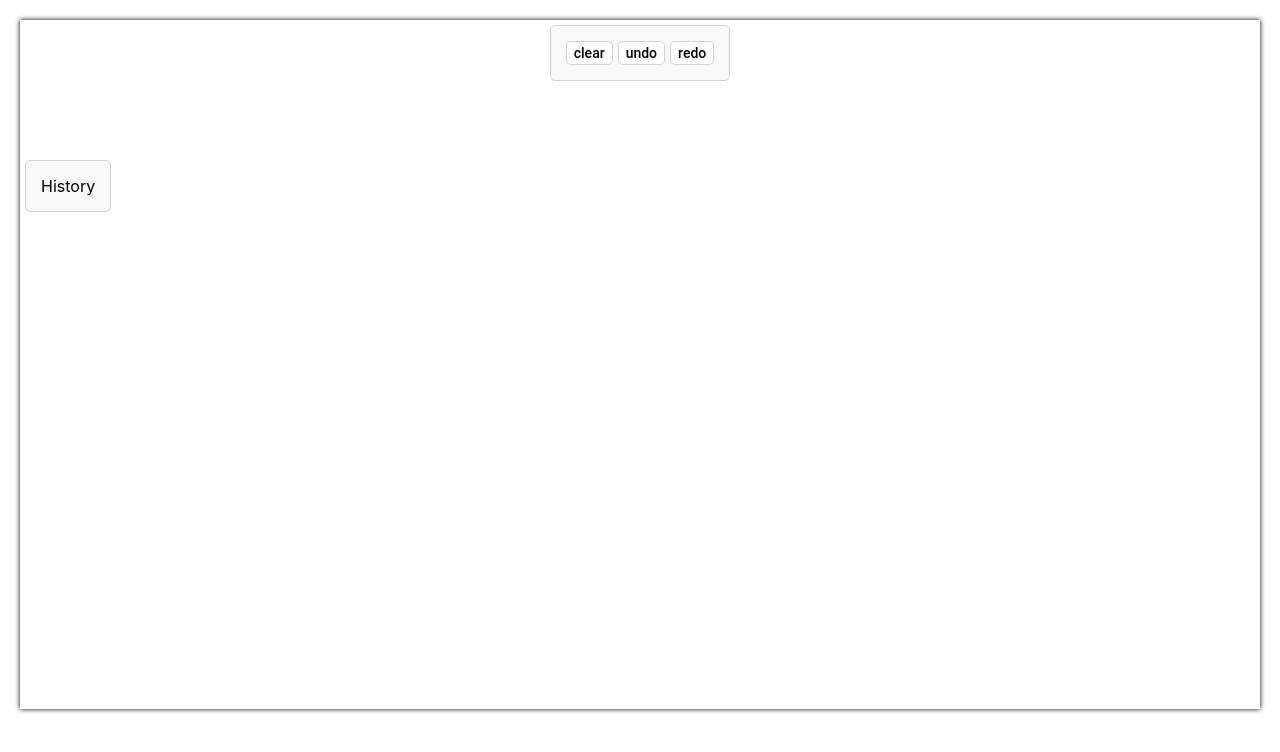
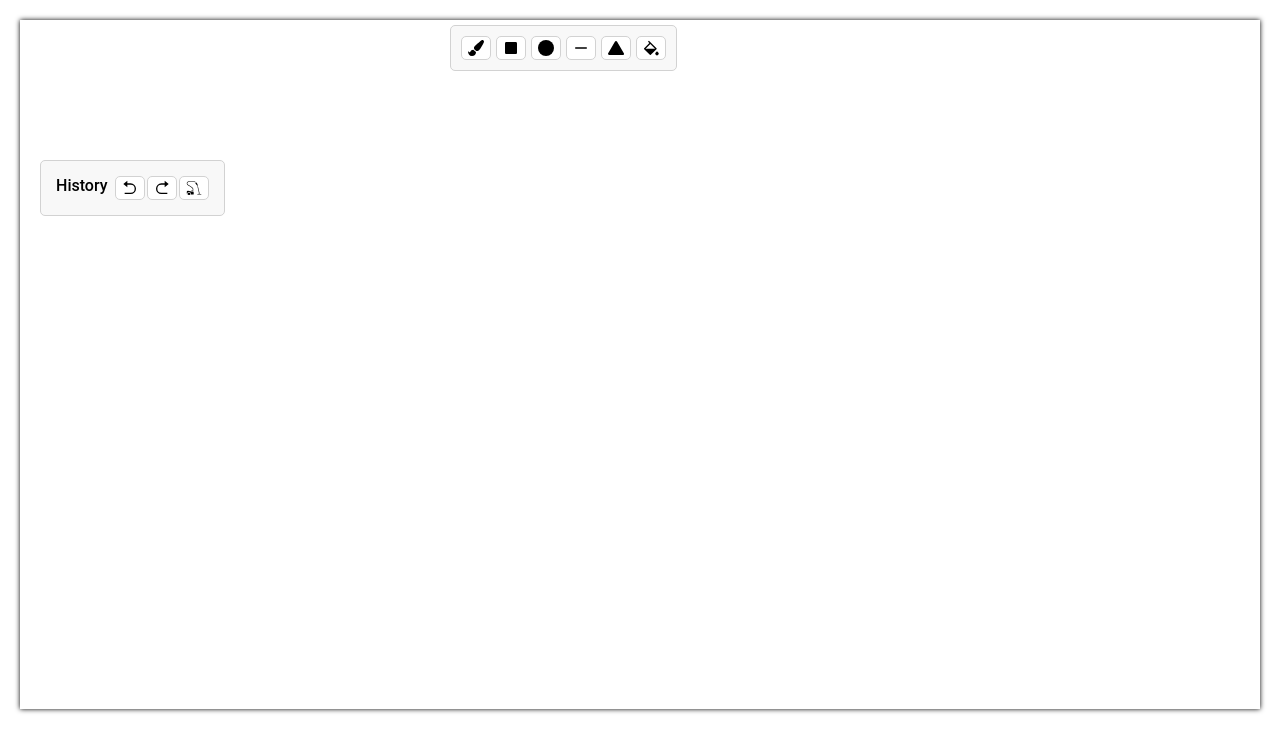
Before and after one commit to rr1me/sketch-service, a React (Create React App) app: page / in a window 1280 px wide. Shown: the top 752 px of the page. Built offline with nearby package versions, Linux system fonts and the light colour scheme.

Commit message:
dividing logic, history, tools

```diff
--- a/package.json
+++ b/package.json
@@ -13,6 +13,7 @@
     "@types/react-dom": "^18.0.10",
     "react": "^18.2.0",
     "react-dom": "^18.2.0",
+    "react-icons": "^4.7.1",
     "react-redux": "^8.0.5",
     "react-scripts": "5.0.1",
     "sass": "^1.57.1",
--- /dev/null
+++ b/src/Components/Brushes/baseBrush.ts
@@ -0,0 +1,44 @@
+import React from 'react';
+import { actions } from '../../redux/slices/controlSlice';
+import { AppDispatch } from '../../redux/store';
+import { ITool } from './itool';
+
+const { save } = actions;
+
+const baseBrush = ({ canvas, pos, dispatch }: ITool): (((e: MouseEvent) => void) | (() => void))[] => {
+	const ctx = canvas.current!.getContext('2d')!;
+	ctx.lineWidth = 15;
+	ctx.lineCap = 'round';
+	ctx.lineJoin = 'round';
+
+	const updCoord = (e: MouseEvent) => {
+		const c = 20;
+		pos.x = e.clientX - c;
+		pos.y = e.clientY - c;
+	};
+
+	const mouseDown = (e: MouseEvent) => {
+		if (!canvas.current) return;
+		updCoord(e);
+		ctx.beginPath();
+		ctx.moveTo(pos.x, pos.y);
+	};
+
+	const mouseUp = () => {
+		ctx.closePath();
+		const items = canvas.current?.toDataURL();
+		dispatch(save({type: 'Brush', save: items}));
+	};
+
+	const mouseMove = (e: MouseEvent) => {
+		if (e.buttons !== 1 || !ctx) return;
+
+		ctx.lineTo(pos.x, pos.y);
+		ctx.stroke();
+		updCoord(e);
+	};
+
+	return [mouseDown, mouseMove, mouseUp];
+};
+
+export default baseBrush;
--- /dev/null
+++ b/src/Components/Brushes/itool.ts
@@ -0,0 +1,8 @@
+import React from 'react';
+import { AppDispatch } from '../../redux/store';
+
+export interface ITool{
+	canvas: React.RefObject<HTMLCanvasElement>,
+	pos: { x: number, y: number },
+	dispatch: AppDispatch
+}
--- /dev/null
+++ b/src/Components/Brushes/square.ts
@@ -0,0 +1,5 @@
+import { ITool } from './itool';
+
+const square = ({ canvas, pos, dispatch }: ITool) => {
+	return '';
+}
--- a/src/Components/Controls/Controls.module.scss
+++ b/src/Components/Controls/Controls.module.scss
@@ -1,50 +1,76 @@
+$bg-clr: #F8F8F8;
+$bord-clr: #D2D2D2;
+$border: 1px solid $bord-clr;
+
+$fill-clr: #B3B3B3;
+
+$br: 5px;
+
+.controls{
+  font-family: Roboto;
+  font-weight: 500;
+}
+
 .tools{
   position: absolute;
   top: 25px;
 
-  left: 0;
-  right: 0;
-  margin-left: auto;
-  margin-right: auto;
-  width: max-content;
+  left: 450px;
 
-  padding: 15px;
+  padding: 10px;
   background-color: #f8f8f8;
-  border: 1px solid #d2d2d2;
+  border: $border;
 
   display: flex;
   gap: 5px;
 
-  border-radius: 5px;
+  border-radius: $br;
 }
 
 button{
-  border-radius: 5px;
-  font: 450 14px Roboto;
+  font-weight: 500;
+
+
+  border-radius: $br;
   background-color: white;
-  border: 1px solid #d2d2d2;
-  padding: 3px 7px;
-
-  cursor: pointer;
+  border: $border;
 }
 
 .history{
   border-radius: 5px;
   position: absolute;
   top: 20vh;
-  left: 25px;
+  left: 40px;
 
   padding: 15px;
-  background-color: #f8f8f8;
-  border: 1px solid #d2d2d2;
-
-  width: max-content;
+  background-color: $bg-clr;
+  border: $border;
 
   display: flex;
   flex-direction: column;
-  gap: 5px
+  gap: 10px
 }
 
-.darkBtn{
-  background-color: gray;
+.historyCtrl{
+  display: flex;
+  gap: 2px;
+  span{
+    margin-right: 5px;
+  }
 }
+
+.iconButton{
+  padding: 3px 6px;
+  display: flex;
+}
+
+.historyButton{
+  font-size: 14px;
+  display: flex;
+  justify-content: space-between;
+  padding: 2px 10px;
+}
+
+.historyButtonDark{
+  background-color: $fill-clr;
+}
--- a/src/Components/Controls/Controls.tsx
+++ b/src/Components/Controls/Controls.tsx
@@ -1,16 +1,22 @@
 import s from './Controls.module.scss';
 import { useDispatch, useSelector } from 'react-redux';
 import { actions, IControlState } from '../../redux/slices/controlSlice';
-import { FC } from 'react';
+import { FC, RefObject } from 'react';
+import { RiArrowGoBackFill, RiArrowGoForwardFill, RiPaintFill } from 'react-icons/ri';
+import { GiVacuumCleaner } from 'react-icons/gi';
+import { FaPaintBrush } from 'react-icons/fa';
+import { IoMdSquare } from 'react-icons/io';
+import { BsCircleFill, BsFillTriangleFill } from 'react-icons/bs';
+import { HiOutlineMinus } from 'react-icons/hi';
 
 interface IControls {
-	canvas: any
+	canvas: RefObject<HTMLCanvasElement>
 }
 
 const {move, step, clear} = actions;
 
 const Controls: FC<IControls> = ({canvas}) => {
-	const ctx: CanvasRenderingContext2D = canvas.current?.getContext('2d');
+	const ctx: CanvasRenderingContext2D = canvas.current?.getContext('2d') as CanvasRenderingContext2D;
 	const width = canvas.current?.width as number;
 	const height = canvas.current?.height as number
 	const dispatch = useDispatch();
@@ -19,7 +25,7 @@ const Controls: FC<IControls> = ({canvas}) => {
 	const draw = async (index:number) => {
 		const img = new Image();
 
-		img.src = saves[index];
+		img.src = saves[index].save;
 		await img.onload;
 		ctx.clearRect(0, 0, width, height);
 		ctx.drawImage(img, 0, 0);
@@ -28,7 +34,6 @@ const Controls: FC<IControls> = ({canvas}) => {
 	const redraw = async (direction:boolean) => {
 		const d = direction ? 1 : -1;
 		await draw(index-d)
-		// setIndex(v=>v-d);
 		dispatch(step(d));
 	}
 
@@ -49,17 +54,27 @@ const Controls: FC<IControls> = ({canvas}) => {
 	return (
 		<div className={s.controls}>
 			<div className={s.tools}>
-				<button onClick={clearHandler}>clear</button>
-				<button onClick={undoHandler}>undo</button>
-				<button onClick={redoHandler}>redo</button>
+				<button className={s.iconButton} onClick={undefined}><FaPaintBrush/></button>
+				<button className={s.iconButton} onClick={undefined}><IoMdSquare/></button>
+				<button className={s.iconButton} onClick={undefined}><BsCircleFill/></button>
+				<button className={s.iconButton} onClick={undefined}><HiOutlineMinus/></button>
+				<button className={s.iconButton} onClick={undefined}><BsFillTriangleFill/></button>
+				<button className={s.iconButton} onClick={undefined}><RiPaintFill/></button>
 			</div>
 
 			<div className={s.history}>
-				History
+				<div className={s.historyCtrl}>
+					<span>History</span>
+					<button className={s.iconButton} onClick={undoHandler}><RiArrowGoBackFill/></button>
+					<button className={s.iconButton} onClick={redoHandler}><RiArrowGoForwardFill/></button>
+					<button className={s.iconButton} onClick={clearHandler}><GiVacuumCleaner/></button>
+				</div>
+
 				{saves.length > 0 && saves.map((v,i) => {
 					return (
-						<button key={i} onClick={historyHandler(i)} className={i > index ? s.darkBtn : undefined}>
-							{i}
+						<button key={v.save} onClick={historyHandler(i)} className={s.historyButton + ' ' + (i > index ? s.historyButtonDark : null)}>
+							<span>{v.type}</span>
+							<span>{i}</span>
 						</button>
 					)
 				})}
--- a/src/Components/MainFrame/useControlledCanvas.tsx
+++ b/src/Components/MainFrame/useControlledCanvas.tsx
@@ -1,90 +1,55 @@
 import s from './ControlledCanvas.module.scss';
-import React, { FC, useEffect, useRef } from 'react';
-import { actions, IControlState } from '../../redux/slices/controlSlice';
-import { useDispatch, useSelector } from 'react-redux';
+import React, { RefObject, useEffect, useRef } from 'react';
+import { useDispatch } from 'react-redux';
+import baseBrush from '../Brushes/baseBrush';
+import { AppDispatch } from '../../redux/store';
 
-// interface IUseControlledCanvas {
-// 	canvas: HTMLCanvasElement,
-// 	controlledCanvas: object
-//
-// }
+interface IUseControlledCanvas {
+	canvas: RefObject<HTMLCanvasElement>,
+	controlledCanvas: JSX.Element
+}
+const pos = { x: 0, y: 0 };
+const fixRatio = 40;
+const res = [
+	(window.outerHeight - 71) - fixRatio,
+	window.outerWidth - fixRatio,
+];
 
-const { save } = actions;
-
-const useControlledCanvas: any = () => {
+const useControlledCanvas = (): IUseControlledCanvas => {
 	const dispatch = useDispatch();
-	const { history } = useSelector((state: { controlSlice: IControlState }) => state.controlSlice);
 
 	const canvas = useRef<HTMLCanvasElement>(null);
 
-	let ctx: CanvasRenderingContext2D = {} as CanvasRenderingContext2D;
-	useEffect((): void => {
-		if (canvas.current)
-			ctx = canvas.current.getContext('2d')!;
-	}, [ctx]);
-
-	const pos = { x: 0, y: 0 };
-
-	const fixRatio = 40;
-
-	const res = [
-		(window.outerHeight - 71) - fixRatio,
-		window.outerWidth - fixRatio,
-	];
-
-	const pressed = useRef(false);
-
-	const mouseDown = (e: React.MouseEvent) => {
-		if (!canvas.current) return;
-
-		const c = 20;
-		pos.x = e.clientX - c;
-		pos.y = e.clientY - c;
-
-		if (!pressed.current) {
-			pressed.current = true;
-			ctx.beginPath();
-			ctx.arc(pos.x, pos.y, 5 / 2, 0, 2 * Math.PI, true);
-			ctx.fillStyle = '#ff8500';
-			ctx.fill();
+	useEffect(() => {
+		if (canvas.current) {
+			// const mouseHandlers = getTool('Brush', canvas, pos, dispatch);
+			const [mouseDown, mouseMove, mouseUp] = getTool('Brush', canvas, pos, dispatch);
+			canvas.current.addEventListener('mousedown', mouseDown);
+			canvas.current.addEventListener('mousemove', mouseMove);
+			canvas.current.addEventListener('mouseup', mouseUp);
+			return () => {
+				canvas.current!.removeEventListener('mousedown', mouseDown);
+				canvas.current!.removeEventListener('mousemove', mouseMove);
+				canvas.current!.removeEventListener('mouseup', mouseUp);
+			}
 		}
-	};
-
-	const mouseUp = () => {
-		pressed.current = false;
-		const items = canvas.current?.toDataURL();
-		console.log('SAVE');
-		dispatch(save(items));
-	};
-
-	const mouseMove = (e: React.MouseEvent) => {
-		if (e.buttons !== 1 || !ctx) return;
-
-		ctx.beginPath();
-
-		ctx.lineWidth = 5;
-		ctx.lineCap = 'round';
-		ctx.strokeStyle = '#ff8500';
-
-		ctx.moveTo(pos.x, pos.y);
-		mouseDown(e);
-		ctx.lineTo(pos.x, pos.y);
-
-		ctx.stroke();
-	};
-	console.log(history);
+	}, []);
 
 	return {
 		canvas: canvas, controlledCanvas: (
 			<canvas ref={canvas}
 					height={res[0]} width={res[1]}
 					className={s.canvas}
-					onMouseMoveCapture={mouseMove}
-					onMouseDown={mouseDown}
-					onMouseUp={mouseUp}
 			/>
 		),
 	};
 };
 
+const getTool = (type: string, canvas: RefObject<HTMLCanvasElement>, pos: {x:number, y:number}, dispatch: AppDispatch) => {
+	switch (type) {
+		case 'Brush': return baseBrush({ canvas, pos, dispatch });
+		default: return baseBrush({ canvas, pos, dispatch });
+	}
+}
+
 export default useControlledCanvas;
--- a/src/redux/slices/controlSlice.ts
+++ b/src/redux/slices/controlSlice.ts
@@ -2,7 +2,7 @@ import { createSlice, current } from '@reduxjs/toolkit';
 
 export interface IControlState {
 	history: {
-		saves: string[],
+		saves: { type: string, save: string }[],
 		index: number
 	};
 }
@@ -11,12 +11,14 @@ const controlSlice = createSlice({
 	name: 'controlSlice',
 	initialState: {
 		history: {
-			saves: [] as string[],
-			index: -1 as number,
+			saves: [],
+			index: -1,
 		},
 	} as IControlState,
 	reducers: {
 		save: ({ history }, { payload }) => {
+			console.log(payload);
+
 			const saves = history.saves;
 			const index = history.index;
 			saves.length - 1 !== index && saves.splice(index + 1, saves.length);
--- a/src/redux/store.ts
+++ b/src/redux/store.ts
@@ -7,3 +7,4 @@ export const store = configureStore({
 
 // export type RootState = ReturnType<typeof store.getState>;
 export default store;
+export type AppDispatch = typeof store.dispatch
```
Also changed, not shown: 1 other file (tests, documents, lock files or other folders).
